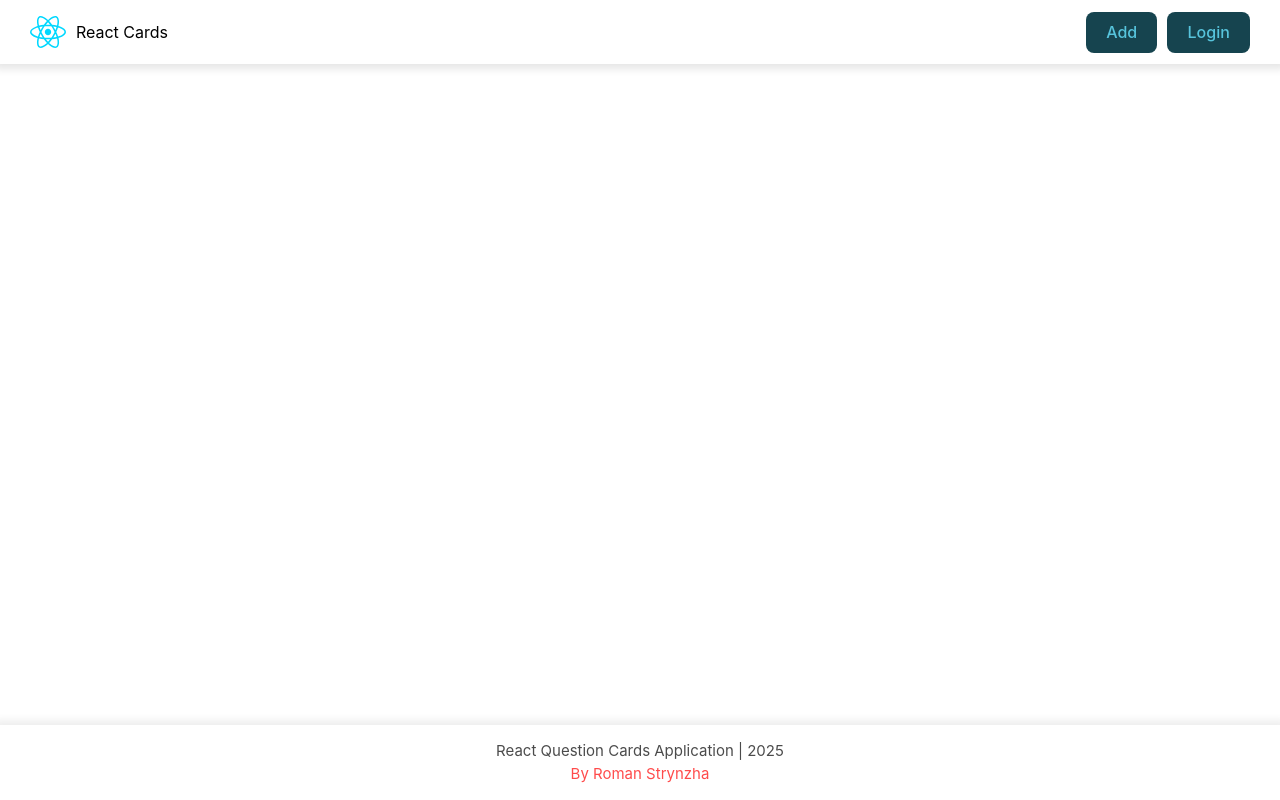
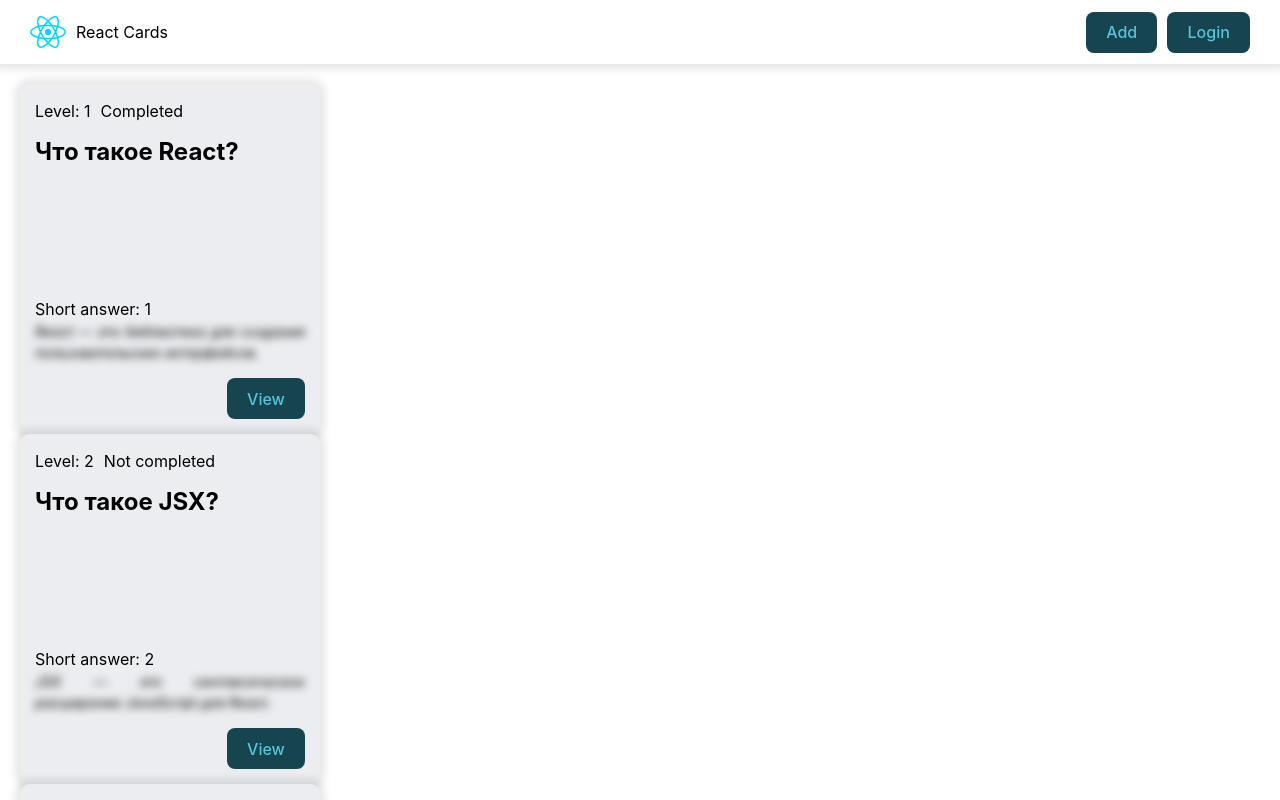
Before and after one commit to pamaxa-s3/react-app-course, a React (Vite) app: page / in a window 1280 px wide. Built offline with nearby package versions, Linux system fonts and the light colour scheme; no server answers; data requests are answered from the project's data file.

Commit message:
fix loaderQuestions, add useState & useEffect to Home page

```diff
--- a/src/App.jsx
+++ b/src/App.jsx
@@ -7,7 +7,7 @@ import { Forbiden } from '@page/Forbiden';
 import { ErrorBoundary } from '@page/ErrorBoundary';
 import { QuestionPage } from '@page/QuestionPage';
 import { NotFound } from '@page/NotFound';
-import { getQuestions} from '@loaders/questionsLoader'
+import { getQuestions } from '@loaders/questionsLoader.js';
 
 const router = createBrowserRouter([
 	{
--- a/src/loaders/questionsLoader.js
+++ b/src/loaders/questionsLoader.js
@@ -1,12 +1,13 @@
 import { API_URL } from '@constans';
 
 export const getQuestions = async () => {
-	const res = await fetch(API_URL);
+	const res = await fetch(`${API_URL}/react`);
 	if (!res.status === 'ok') {
-		throw new Error(`Fail server request: ${error.message}`);
+		throw new Response("Question not found", { status: 404 });
 	}
 
-	const questions = res.json();
+	const questions = await res.json();
+	console.log(questions);
 
 	return questions;
 };
--- a/src/page/Home/Home.jsx
+++ b/src/page/Home/Home.jsx
@@ -1,7 +1,9 @@
 import { QuestionCard } from '@components/QuestionCard';
 import cls from './Home.module.css';
+import { useLoaderData } from 'react-router-dom';
+import { useEffect, useState } from 'react';
 
-const cards = [
+// const cards = [
 // 	{
 // 		id: '1',
 // 		question: 'Что такое React?',
@@ -46,14 +48,23 @@ const cards = [
 // 		completed: false,
 // 		editDate: '21.02.2025, 20:26'
 // 	}
-];
+// ];
+
 
 export const Home = () => {
+	const [cards, setCards] = useState([]);
+	const cardsLoaded = useLoaderData();
+
+	useEffect(() => {
+		cardsLoaded && setCards(cardsLoaded);
+
+	}, [])
+
 	return (
 		<>
-				{cards.map(card => {
-					return <QuestionCard card={card} key={card.id} />;
-				})}
+			{cards.map(card => {
+				return <QuestionCard card={card} key={card.id} />;
+			})}
 		</>
 	);
 };
```
Also changed, not shown: src/page/ErrorBoundary/ErrorBoundary.jsx (+6 -6 lines), 1 other file (tests, documents, lock files or other folders).
